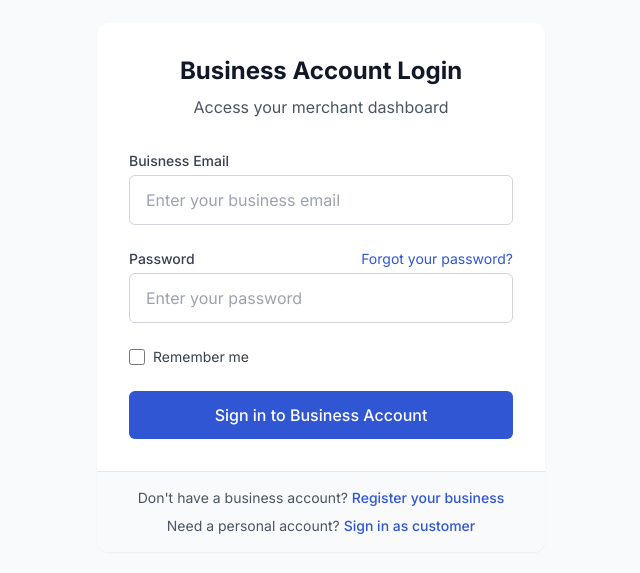
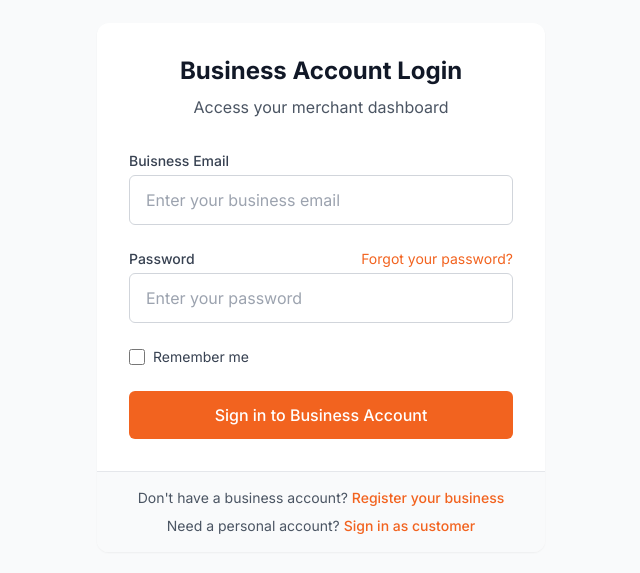
Before and after one commit to ojshav/Ecommerce, a React (Vite) app: page /business/login in a window 1280 px wide. Shown: the part 145-718 px from the top of the page, without its empty margins (319-959 px from the left). Built offline with nearby package versions, Linux system fonts and the light colour scheme; no server answers.

Commit message:
Updated color theme for Register Business and Business Login page

```diff
--- a/src/pages/auth/BusinessLogin.tsx
+++ b/src/pages/auth/BusinessLogin.tsx
@@ -113,7 +113,7 @@ const BusinessLogin: React.FC = () => {
                 <label htmlFor="password" className="block text-sm font-medium text-gray-700">
                   Password
                 </label>
-                <Link to="/forgot-password" className="text-sm text-primary-600 hover:text-primary-700 transition-colors">
+                <Link to="/forgot-password" className="text-sm text-[#F2631F] hover:text-orange-400 transition-colors">
                   Forgot your password?
                 </Link>
               </div>
@@ -132,7 +132,7 @@ const BusinessLogin: React.FC = () => {
               <input
                 id="remember"
                 type="checkbox"
-                className="h-4 w-4 text-primary-600 focus:ring-primary-500 border-gray-300 rounded"
+                className="h-4 w-4 text-[#F2631F] focus:ring-[#F2631F] border-gray-300 rounded"
               />
               <label htmlFor="remember" className="ml-2 block text-sm text-gray-700">
                 Remember me
@@ -142,7 +142,7 @@ const BusinessLogin: React.FC = () => {
             <button
               type="submit"
               disabled={isSubmitting}
-              className="w-full bg-primary-600 text-white py-3 px-4 rounded-md font-medium hover:bg-primary-700 transition-colors disabled:bg-gray-400 disabled:cursor-not-allowed"
+              className="w-full bg-[#F2631F] text-white py-3 px-4 rounded-md font-medium hover:bg-orange-600 transition-colors disabled:bg-gray-400 disabled:cursor-not-allowed"
             >
               {isSubmitting ? (
                 <span className="flex items-center justify-center">
@@ -160,13 +160,13 @@ const BusinessLogin: React.FC = () => {
         <div className="px-8 py-4 bg-gray-50 border-t border-gray-200 text-center">
           <p className="text-sm text-gray-600">
             Don't have a business account?{' '}
-            <Link to="/register-business" className="font-medium text-primary-600 hover:text-primary-700 transition-colors">
+            <Link to="/register-business" className="font-medium text-[#F2631F] hover:text-orange-400 transition-colors">
               Register your business
             </Link>
           </p>
           <p className="text-sm text-gray-600 mt-2">
             Need a personal account?{' '}
-            <Link to="/sign-in" className="font-medium text-primary-600 hover:text-primary-700 transition-colors">
+            <Link to="/sign-in" className="font-medium text-[#F2631F] hover:text-orange-400 transition-colors">
               Sign in as customer
             </Link>
           </p>
--- a/src/pages/auth/RegisterBusiness.tsx
+++ b/src/pages/auth/RegisterBusiness.tsx
@@ -550,15 +550,15 @@ const RegisterBusiness: React.FC = () => {
                   required
                   checked={agreeToTerms}
                   onChange={(e) => setAgreeToTerms(e.target.checked)}
-                  className="h-4 w-4 text-primary-600 focus:ring-primary-500 border-gray-300 rounded"
+                  className="h-4 w-4 text-[#F2631F] focus:ring-[#F2631F] border-gray-300 rounded"
                 />
                 <label htmlFor="terms" className="ml-2 block text-sm text-gray-700">
                   I agree to the{' '}
-                  <Link to="/terms" className="text-primary-600 hover:text-primary-700 transition-colors">
+                  <Link to="/terms" className="text-[#F2631F] hover:text-orange-400 transition-colors">
                     Terms and Conditions
                   </Link>
                   {' '}and{' '}
-                  <Link to="/privacy" className="text-primary-600 hover:text-primary-700 transition-colors">
+                  <Link to="/privacy" className="text-[#F2631F] hover:text-orange-400 transition-colors">
                     Privacy Policy
                   </Link>
                 </label>
@@ -567,7 +567,7 @@ const RegisterBusiness: React.FC = () => {
               <button
                 type="submit"
                 disabled={isSubmitting || !agreeToTerms}
-                className="w-full bg-primary-600 text-white py-3 px-4 rounded-md font-medium hover:bg-primary-700 transition-colors disabled:bg-gray-400 disabled:cursor-not-allowed"
+                className="w-full bg-[#F2631F] text-white py-3 px-4 rounded-md font-medium hover:bg-orange-600 transition-colors disabled:bg-gray-400 disabled:cursor-not-allowed"
               >
                 {isSubmitting ? (
                   <span className="flex items-center justify-center">
@@ -593,7 +593,7 @@ const RegisterBusiness: React.FC = () => {
 
       <div className="text-center mt-4 mb-8">
         <p className="text-gray-600 text-sm">
-          Already have a business account? <Link to="/business/login" className="text-primary-600 hover:underline font-medium">Login</Link>
+          Already have a business account? <Link to="/business/login" className="text-[#F2631F] hover:text-orange-400 font-medium">Login</Link>
         </p>
       </div>
     </div>
```
